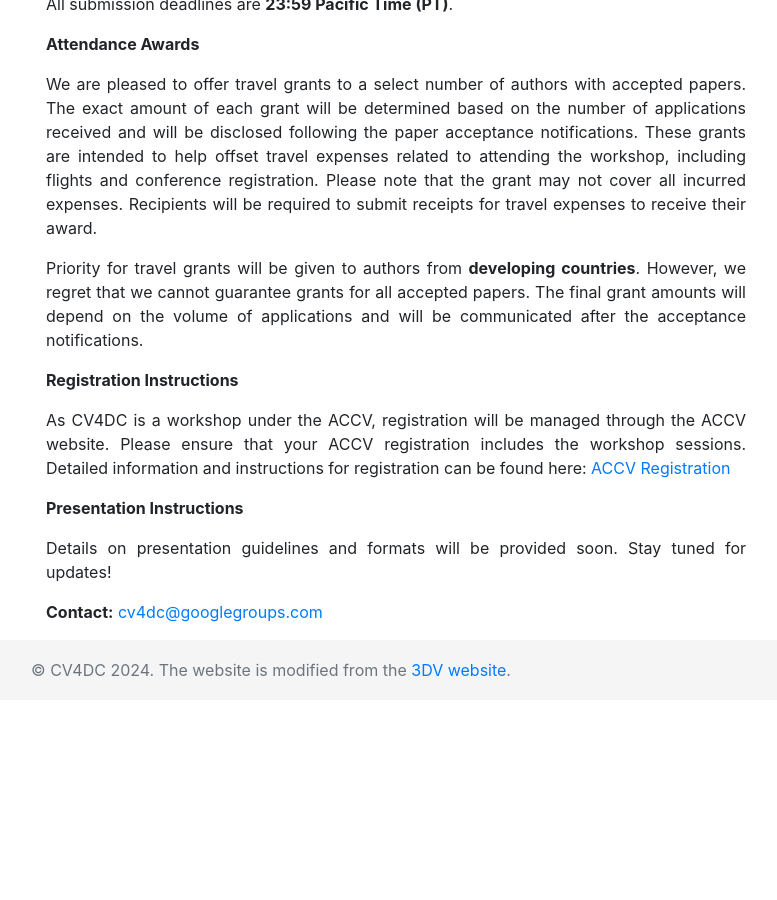
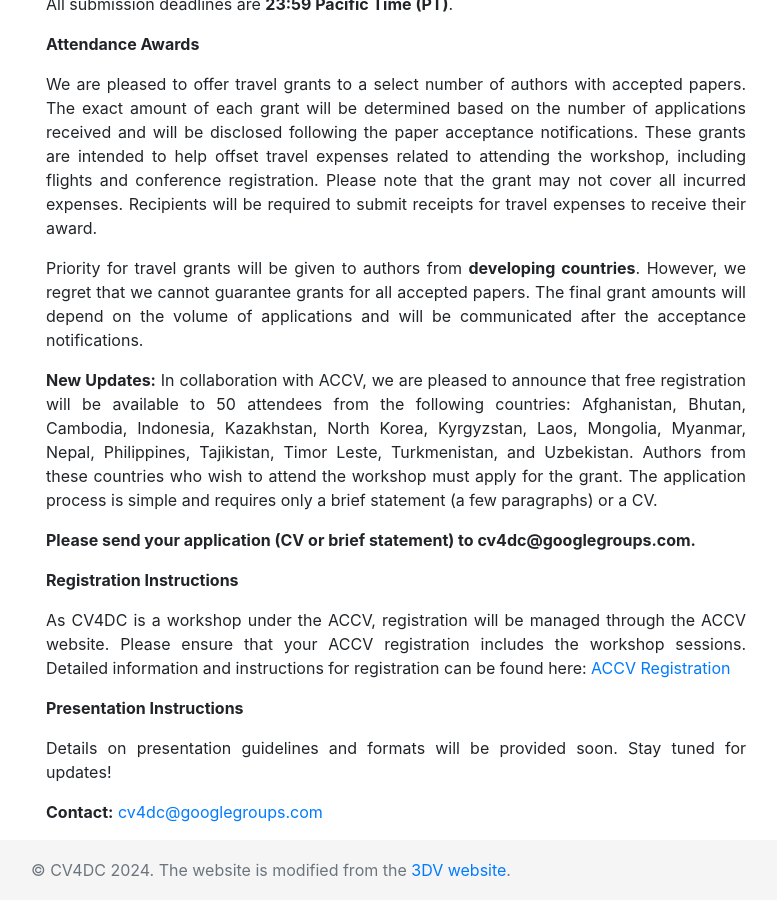
Before and after one commit to cv4dc/cv4dc.github.io, a Jekyll site: the page built from 2024/call-for-papers.md, in a window 1280 px wide and 900 px high, scrolled down 2284 px. Shown: the whole window, without its empty margins (54-831 px from the left). Built offline with Jekyll 4.4.1, drawn with Linux system fonts in a browser that asks for light colours; nearby versions of some CDN libraries; comment, search, counter and statistics services are not loaded; before the commit the page ends 2984 px from its top, so only the background shows below that.

Commit message:
Update call-for-papers.md

```diff
--- a/2024/call-for-papers.md
+++ b/2024/call-for-papers.md
@@ -75,6 +75,10 @@
 
 Priority for travel grants will be given to authors from **developing countries**. However, we regret that we cannot guarantee grants for all accepted papers. The final grant amounts will depend on the volume of applications and will be communicated after the acceptance notifications.
 
+**New Updates:** In collaboration with ACCV, we are pleased to announce that free registration will be available to 50 attendees from the following countries: Afghanistan, Bhutan, Cambodia, Indonesia, Kazakhstan, North Korea, Kyrgyzstan, Laos, Mongolia, Myanmar, Nepal, Philippines, Tajikistan, Timor Leste, Turkmenistan, and Uzbekistan. Authors from these countries who wish to attend the workshop must apply for the grant. The application process is simple and requires only a brief statement (a few paragraphs) or a CV.
+
+**Please send your application (CV or brief statement) to cv4dc@googlegroups.com.**
+
 **Registration Instructions**
 
 As CV4DC is a workshop under the ACCV, registration will be managed through the ACCV website. Please ensure that your ACCV registration includes the workshop sessions. Detailed information and instructions for registration can be found here: [ACCV Registration](https://accv2024.org/registration/)
```
